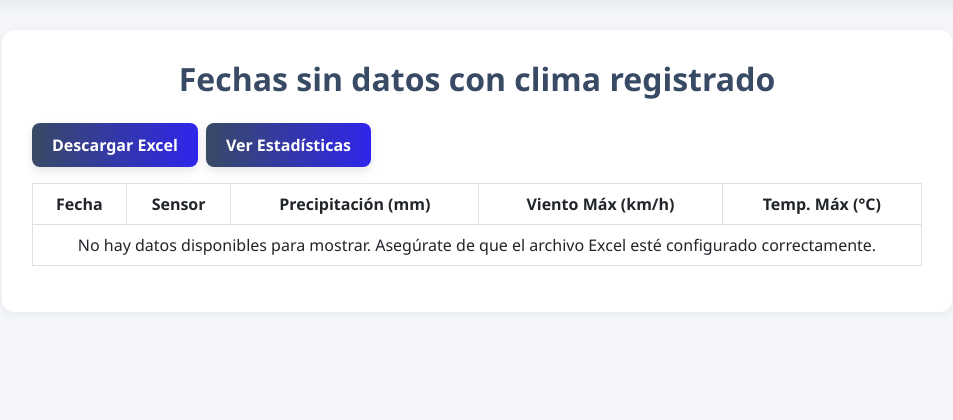
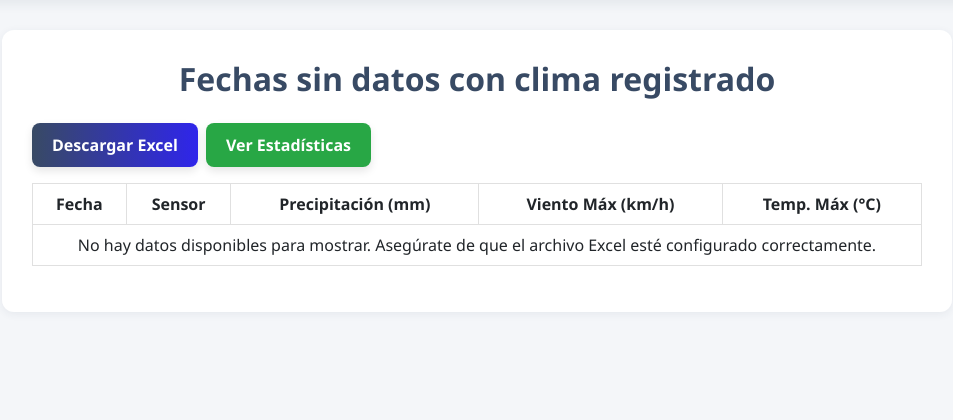
Before and after one commit to Cristina-Colcha/Sistema_epmaps, a Flask app: template SISTEMA_MANTENIMIENTO/templates/resultado.html in a window 1280 px wide. Shown: the part 205-625 px from the top of the page, without its empty margins (163-1116 px from the left). Run offline with Flask 3, Linux system fonts and the light colour scheme; the template is opened without the code that fills it, so the values that code supplies are empty.

Commit message:
feat: :art: bugs

```diff
--- a/SISTEMA_MANTENIMIENTO/templates/resultado.html
+++ b/SISTEMA_MANTENIMIENTO/templates/resultado.html
@@ -84,6 +84,29 @@
             text-decoration: none; /* Elimina el subrayado si es un enlace */
         }
         .btn-custom-blue:active {
+            transform: translateY(0);
+            box-shadow: 0 2px 4px rgba(0,0,0,0.1);
+        }
+
+        /* Nuevo estilo para el botón verde */
+        .btn-custom-green {
+            background-color: #28a745; /* Color verde */
+            color: white;
+            border: none;
+            border-radius: 8px; /* Mantener bordes redondeados */
+            font-weight: 600;
+            padding: 10px 20px;
+            box-shadow: 0 4px 8px rgba(0,0,0,0.1);
+            transition: transform 0.2s ease, box-shadow 0.2s ease;
+        }
+        .btn-custom-green:hover {
+            background-color: #218838; /* Verde más oscuro al pasar el ratón */
+            transform: translateY(-2px);
+            box-shadow: 0 6px 12px rgba(0,0,0,0.15);
+            color: white;
+            text-decoration: none;
+        }
+        .btn-custom-green:active {
             transform: translateY(0);
             box-shadow: 0 2px 4px rgba(0,0,0,0.1);
         }
@@ -219,7 +242,7 @@
             <a href="/descargar_faltantes" class="btn btn-custom-blue me-2">
                 Descargar Excel
             </a>
-            <a href="http://localhost:8501" class="btn btn-custom-blue" target="_blank">
+            <a href="https://URL_REAL_DE_TU_APP_STREAMLIT_EN_RENDER.onrender.com" class="btn btn-custom-green" target="_blank">
                 Ver Estadísticas
             </a>
         </div>
```
